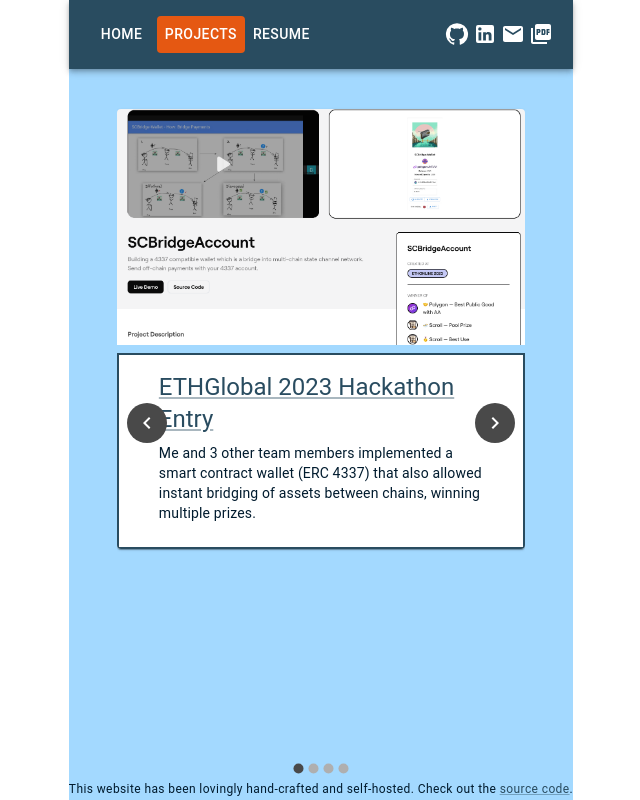
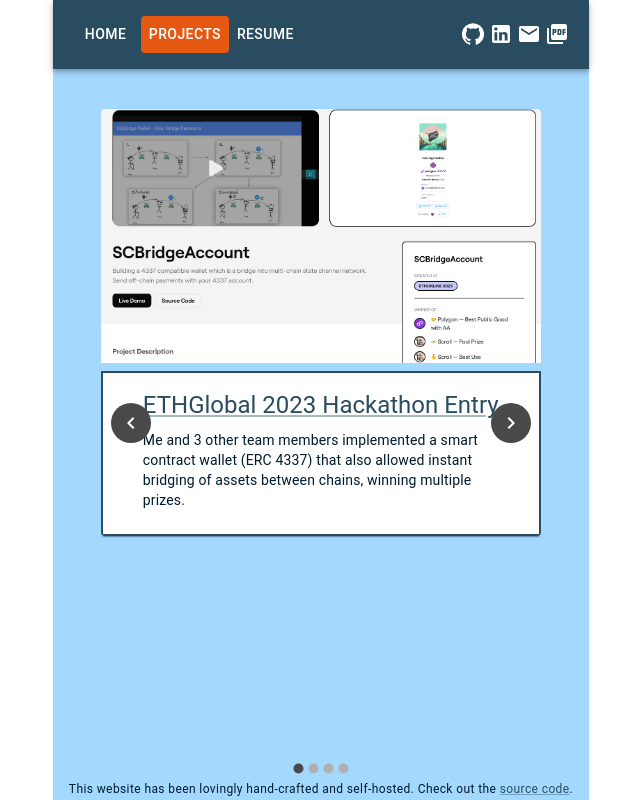
Before and after one commit to lalexgap/website, a React (Vite) app: page /projects in a window 1280 px wide. Shown: the whole page, without its empty margins (319-959 px from the left). Built offline with nearby package versions, Linux system fonts and the light colour scheme.

Commit message:
footer spacing

```diff
--- a/src/Footer.tsx
+++ b/src/Footer.tsx
@@ -9,6 +9,7 @@
       alignItems="center"
       sx={{
         mt: "auto",
+        px: 2,
 
         backgroundColor: (theme) => theme.palette.background.default,
       }}
```
